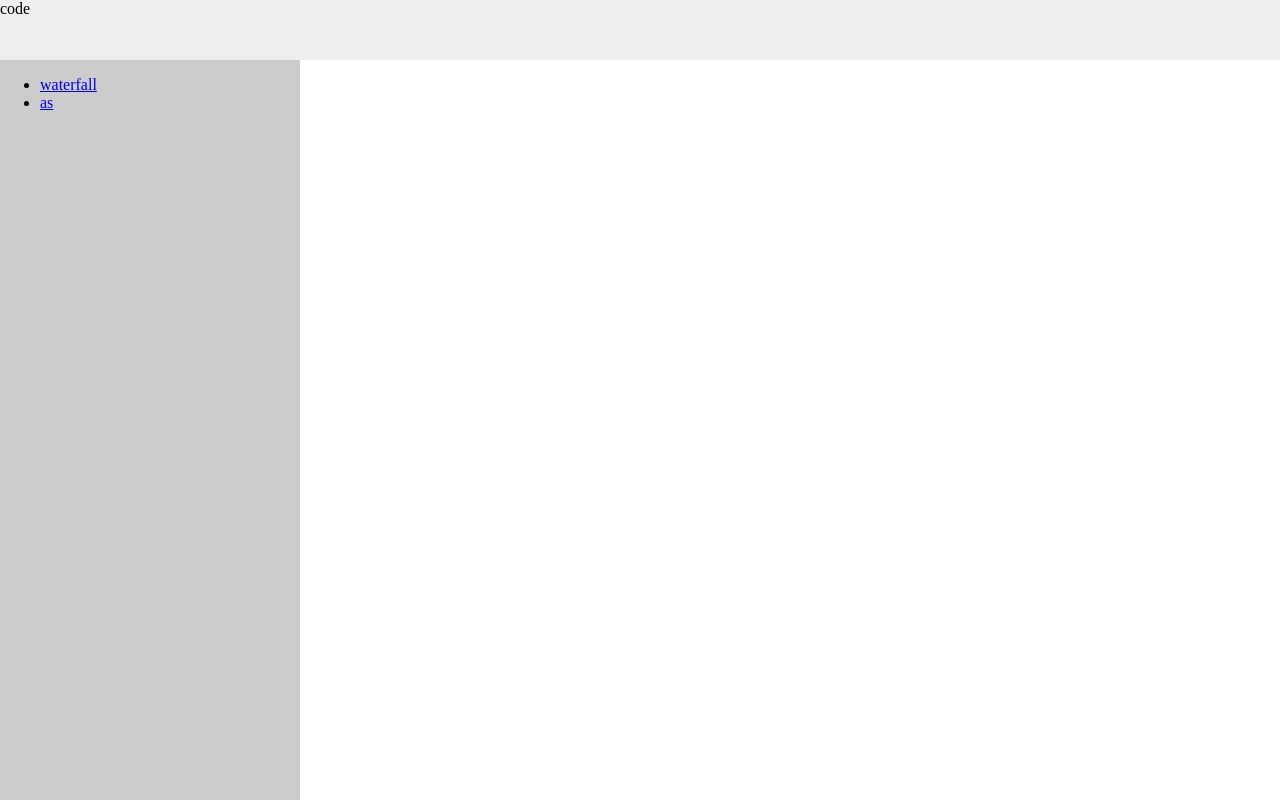
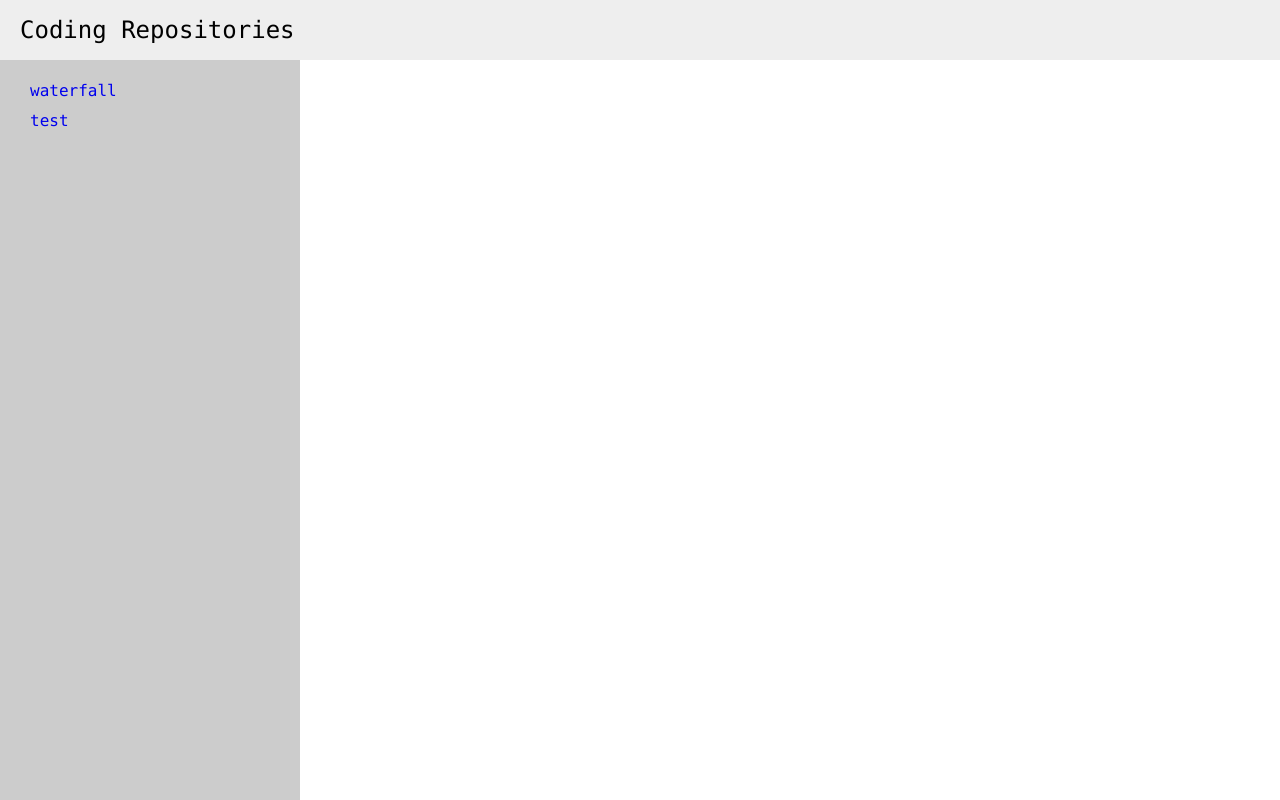
Before and after one commit to leezng/coding, a website built with webpack: page example/index.html in a window 1280 px wide. Built offline with nearby package versions, Linux system fonts and the light colour scheme; files whose address does not match are found by name.

Commit message:
修改example文件

```diff
--- a/example/index.html
+++ b/example/index.html
@@ -2,16 +2,16 @@
 <html lang="en">
 <head>
   <meta charset="UTF-8">
-  <title>Document</title>
+  <title>Coding Repositories</title>
   <link rel="stylesheet" type="text/css" href="./static/style.css">
 </head>
 <body>
-  <header>code</header>
+  <header>Coding Repositories</header>
   <main>
     <nav>
       <ul>
         <li><a href="#/waterfall">waterfall</a></li>
-        <li><a href="#/module1">as</a></li>
+        <li><a href="#/module1">test</a></li>
       </ul>
     </nav>
     <div id="coding-container"></div>
--- a/example/main.js
+++ b/example/main.js
@@ -3,7 +3,7 @@ import waterfall from './components/waterfall'
 
 function render (component, args) {
   if (!component) return
-  document.getElementById('coding-container').innerHTML = component.template
+  document.getElementById('coding-container').innerHTML = component.template || ''
   typeof component.created === 'function' && component.created()
 }
 
@@ -12,8 +12,14 @@ new Router([
     path: '/waterfall',
     component: waterfall
   }, {
-    path: '/module1'
+    path: '/module1',
+    component: {
+      template: 'test'
+    }
   }, {
     path: '/module2/:name'
+  }, {
+    path: '*',
+    component: {}
   }
 ], render)
--- a/static/style.css
+++ b/static/style.css
@@ -2,10 +2,28 @@ html, body {
   margin: 0;
   padding: 0;
   height: 100%;
+  font-family: "Monaco", "Menlo", "Consolas", "Bitstream Vera Sans Mono";
+}
+a {
+  text-decoration: none;
+}
+ul {
+  list-style: none;
+  padding-left: 30px;
+}
+li {
+  line-height: 30px;
+}
+li a {
+  display: block;
+  line-height: inherit;
 }
 header {
+  padding: 0 20px;
   height: 60px;
+  line-height: 60px;
   background-color: #eee;
+  font-size: 24px;
 }
 main {
   height: calc(100% - 60px);
```
